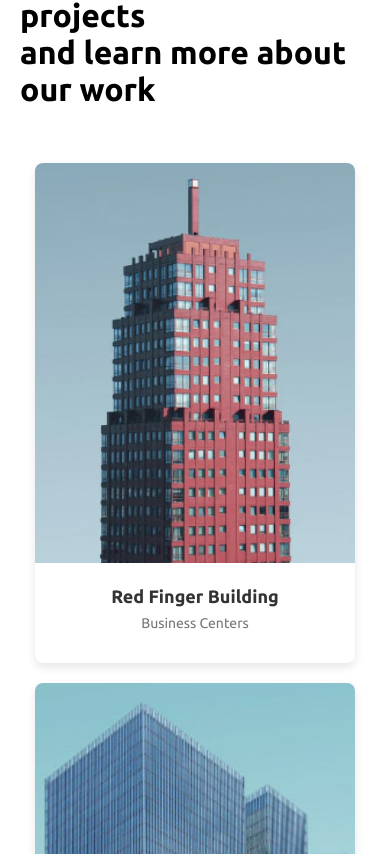
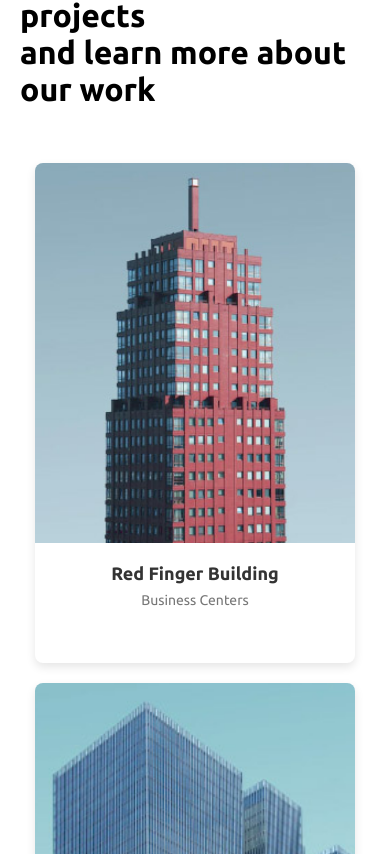
Before and after one commit to OTABEK878/OtabekFigma, a React (Vite) app: page / in a window 390 px wide. Shown: the part 4610-5464 px from the top of the page. Built offline with nearby package versions, Linux system fonts and the light colour scheme.

Commit message:
first commit

```diff
--- a/src/work/cards/cards.css
+++ b/src/work/cards/cards.css
@@ -12,6 +12,8 @@
   box-shadow: 0 4px 10px rgba(0, 0, 0, 0.1);
   overflow: hidden;
   transition: transform 0.3s ease;
+  display: flex;
+  flex-direction: column;
 }
 
 .project-card img {
@@ -45,82 +47,35 @@
   border-radius: 4px;
   cursor: pointer;
   font-size: 14px;
-  transition: background-color 0.3s;
+  transition: all 0.3s ease;
 }
 
 .project-info .view-project:hover {
   background: none;
   border: 1px solid #e64a19;
+  color: #e64a19;
 }
+
 
 @media (max-width: 1024px) {
   .projects-grid {
     grid-template-columns: repeat(2, 1fr);
     padding: 30px;
-    display: flex;
-  }
-
-  .project-card img {
-    height: 180px;
-  }
-
-  .project-info h3 {
-    font-size: 18px;
-  }
-
-  .project-info p {
-    font-size: 12px;
-  }
-
-  .project-info .view-project {
-    font-size: 13px;
-    padding: 8px 16px;
+    display: flex; /* ❌ Bu joyda flex berilgan — bu gridni buzadi */
+    flex-direction: column;
   }
 }
 
 @media (max-width: 768px) {
   .projects-grid {
-    grid-template-columns: repeat(1, 1fr);
+    grid-template-columns: 1fr;
     padding: 20px;
-  }
-
-  .project-card img {
-    height: 160px;
-  }
-
-  .project-info h3 {
-    font-size: 16px;
-  }
-
-  .project-info p {
-    font-size: 12px;
-  }
-
-  .project-info .view-project {
-    font-size: 12px;
-    padding: 6px 12px;
   }
 }
 
 @media (max-width: 480px) {
   .projects-grid {
+    grid-template-columns: 1fr;
     padding: 15px;
   }
-
-  .project-card img {
-    height: 140px;
-  }
-
-  .project-info h3 {
-    font-size: 14px;
-  }
-
-  .project-info p {
-    font-size: 12px;
-  }
-
-  .project-info .view-project {
-    font-size: 11px;
-    padding: 5px 10px;
-  }
 }
```
